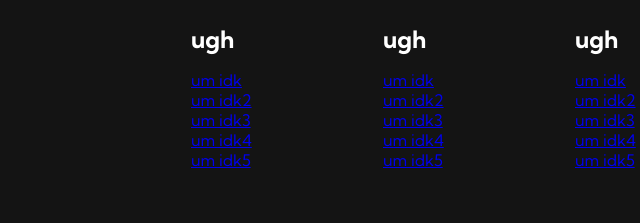
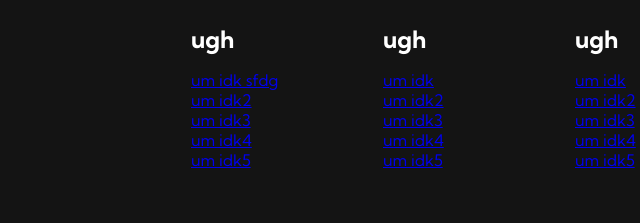
Before and after one commit to 21KennethTran/kenneth, a plain HTML site: page index.html in a window 1280 px wide. Shown: the part 1688-1911 px from the top of the page, 177-817 px from the left. Drawn offline with Linux system fonts and the light colour scheme; a script that the page names is missing.

Commit message:
Update index.html

```diff
--- a/index.html
+++ b/index.html
@@ -84,7 +84,7 @@
             <div class="footer__link--wrapper">
                 <div class="footer__link--items">
                     <h2>ugh</h2>
-                    <a href="/">um idk</a>
+                    <a href="/">um idk sfdg</a>
                     <a href="/">um idk2</a>
                     <a href="/">um idk3</a>
                     <a href="/">um idk4</a>
```
